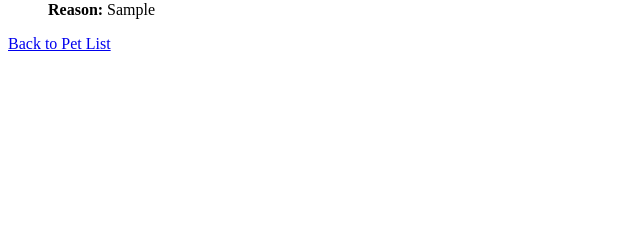
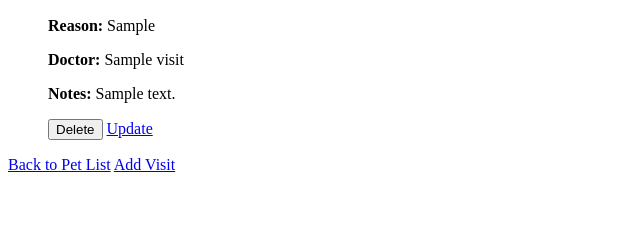
Before and after one commit to andrewreese16/pet-vet-tracker, a Django app: page /pets/1/ in a window 1280 px wide. Shown: the part 216-456 px from the top of the page, without its empty margins (0-640 px from the left). Run offline with Django 5.2, Linux system fonts and the light colour scheme; tables that the repository leaves empty hold one stand-in row (values such as "Sample post").

Commit message:
added the update and delete views

```diff
--- a/pets/forms.py
+++ b/pets/forms.py
@@ -5,5 +5,5 @@ from .models import Visit
 class VisitForm(forms.ModelForm):
     class Meta:
         model = Visit
-        fields = ["reason", "visit_date"]
+        fields = ["reason", "visit_date", "doctor_name", "notes"]
         visit_date = forms.DateField(widget=forms.DateInput(attrs={"type": "date"}))
--- a/pets/models.py
+++ b/pets/models.py
@@ -1,21 +1,25 @@
 from django.db import models
 from django.contrib.auth.models import User
+
 # Create your models here.
 
 
 class Pet(models.Model):
-  name = models.CharField(max_length=100)
-  species = models.CharField(max_length=50)
-  breed = models.CharField(max_length=50, blank=True, null=True)
-  owner = models.ForeignKey(User, on_delete=models.CASCADE)
+    name = models.CharField(max_length=100)
+    species = models.CharField(max_length=50)
+    breed = models.CharField(max_length=50, blank=True, null=True)
+    owner = models.ForeignKey(User, on_delete=models.CASCADE)
 
-  def __str__(self):
-    return self.name
+    def __str__(self):
+        return self.name
+
 
 class Visit(models.Model):
-  pet = models.ForeignKey(Pet, on_delete=models.CASCADE)
-  reason = models.CharField(max_length=255)
-  visit_date = models.DateField()
+    pet = models.ForeignKey(Pet, on_delete=models.CASCADE)
+    reason = models.CharField(max_length=255)
+    visit_date = models.DateField()
+    doctor_name = models.CharField(max_length=100, blank=True, null=True)
+    notes = models.TextField(blank=True, null=True)
 
-  def __str__(self):
-    return f"{self.reason} - {self.pet.name}"
+    def __str__(self):
+        return f"{self.reason} - {self.pet.name}"
--- a/pets/templates/pets/dashboard.html
+++ b/pets/templates/pets/dashboard.html
@@ -2,7 +2,8 @@
 <a href="{% url 'add_pet' %}">Add New Pet</a>
 <ul>
     {% for pet in pets %}
-        <li>{{ pet.name }} ({{ pet.species }})
+        <li>
+            <a href="{% url 'pet_detail' pet.id %}">{{ pet.name }}</a> ({{ pet.species }})
             <a href="{% url 'add_visit' pet.id %}">Add Visit</a>
         </li>
     {% endfor %}
--- a/pets/templates/pets/pet_detail.html
+++ b/pets/templates/pets/pet_detail.html
@@ -10,12 +10,28 @@
     <p><strong>Species:</strong> {{ pet.species }}</p>
     <p><strong>Age:</strong> {{ pet.age }}</p>
 
+    {% if pet.species|lower == "dog" %}
+        <!-- Show delete button only for dogs -->
+        <form action="{% url 'delete_pet' pet.id %}" method="post" style="display:inline;">
+            {% csrf_token %}
+            <button type="submit" onclick="return confirm('Are you sure you want to delete this pet?');">Delete Pet</button>
+        </form>
+    {% endif %}
+
     <h2>Visit History</h2>
     <ul>
         {% for visit in visits %}
             <li>
-                <strong>Date:</strong> {{ visit.date }} <br>
-                <strong>Reason:</strong> {{ visit.reason }}
+                <p><strong>Date:</strong> {{ visit.visit_date }}</p>
+                <p><strong>Reason:</strong> {{ visit.reason }}</p>
+                <p><strong>Doctor:</strong> {{ visit.doctor_name|default:"N/A" }}</p>
+                <p><strong>Notes:</strong> {{ visit.notes|default:"No notes available" }}</p>
+
+                <form action="{% url 'delete_visit' visit.id %}" method="post" style="display:inline;">
+                    {% csrf_token %}
+                    <button type="submit" onclick="return confirm('Are you sure you want to delete this visit?');">Delete</button>
+                </form>
+                <a href="{% url 'update_visit' visit.id %}">Update</a>
             </li>
         {% empty %}
             <li>No visits recorded for this pet yet.</li>
@@ -23,5 +39,6 @@
     </ul>
 
     <a href="{% url 'dashboard' %}">Back to Pet List</a>
+    <a href="{% url 'add_visit' pet.id %}">Add Visit</a>
 </body>
 </html>
--- /dev/null
+++ b/pets/templates/pets/update_visit.html
@@ -0,0 +1,6 @@
+<h1>Update Visit</h1>
+<form method="post">
+    {% csrf_token %}
+    {{ form.as_p }}
+    <button type="submit">Update Visit</button>
+</form>
--- a/pets/urls.py
+++ b/pets/urls.py
@@ -7,4 +7,7 @@ urlpatterns = [
     path("add_pet/", views.add_pet, name="add_pet"),
     path("add_visit/<int:pet_id>/", views.add_visit, name="add_visit"),
     path("pets/<int:pet_id>/", views.pet_detail, name="pet_detail"),
+    path("update_visit/<int:visit_id>/", views.update_visit, name="update_visit"),
+    path("delete_visit/<int:visit_id>/", views.delete_visit, name="delete_visit"),
+    path("delete_pet/<int:pet_id>/", views.delete_pet, name="delete_pet"),
 ]
--- a/pets/views.py
+++ b/pets/views.py
@@ -3,21 +3,24 @@ from .models import Pet, Visit
 from django.contrib.auth.decorators import login_required
 from django.contrib.auth.forms import UserCreationForm
 from .forms import VisitForm
+
 # Create your views here.
 
 
 def signup(request):
-    if request.method == 'POST':
+    if request.method == "POST":
         form = UserCreationForm(request.POST)
         if form.is_valid():
             form.save()
-            return redirect('login')  # Redirect to the login page after successful signup
+            return redirect(
+                "login"
+            )  # Redirect to the login page after successful signup
         else:
             # If the form is invalid, render the same page with errors
-            return render(request, 'registration/signup.html', {'form': form})
+            return render(request, "registration/signup.html", {"form": form})
     else:
         form = UserCreationForm()
-        return render(request, 'registration/signup.html', {'form': form})
+        return render(request, "registration/signup.html", {"form": form})
 
 
 @login_required
@@ -40,20 +43,62 @@ def add_pet(request):
 @login_required
 def add_visit(request, pet_id):
     pet = get_object_or_404(Pet, id=pet_id)
-    if request.method == 'POST':
+    if request.method == "POST":
         form = VisitForm(request.POST)
         if form.is_valid():
             visit = form.save(commit=False)
             visit.pet = pet  # Assign the pet to the visit
             visit.save()
-            return redirect('pet_detail', pet_id=pet.id)  # Redirect after successful form submission
+            return redirect(
+                "pet_detail", pet_id=pet.id
+            )  # Redirect after successful form submission
     else:
         form = VisitForm()
-    return render(request, 'pets/add_visit.html', {'form': form, 'pet': pet})
-
+    return render(request, "pets/add_visit.html", {"form": form, "pet": pet})
 
 
 def pet_detail(request, pet_id):
     pet = get_object_or_404(Pet, id=pet_id)
     visits = pet.visit_set.all()
-    return render(request, 'pets/pet_detail.html', {'pet': pet, 'visits': visits})
+    return render(request, "pets/pet_detail.html", {"pet": pet, "visits": visits})
+
+
+@login_required
+def update_visit(request, visit_id):
+    visit = get_object_or_404(Visit, id=visit_id)
+
+    if request.method == "POST":
+        form = VisitForm(request.POST, instance=visit)
+        if form.is_valid():
+            form.save()
+            return redirect('pet_detail', pet_id=visit.pet.id)  # Redirect to the pet detail page
+    else:
+        form = VisitForm(instance=visit)
+
+    return render(request, 'pets/update_visit.html', {'form': form, 'visit': visit})
+
+
+
+@login_required
+def delete_visit(request, visit_id):
+    visit = get_object_or_404(Visit, id=visit_id)
+    pet_id = visit.pet.id
+    visit.delete()
+    return redirect("pet_detail", pet_id=pet_id)
+
+
+@login_required
+def delete_pet(request, pet_id):
+    pet = get_object_or_404(Pet, id=pet_id, owner=request.user)
+    if pet.species.lower() == "dog":
+        pet.delete()
+        return redirect("dashboard")
+    else:
+        return render(
+            request,
+            "pets/pet_delete.html",
+            {
+                "pet": pet,
+                "error_message": "Only dogs can ve deleted.",
+            },
+        )
```
Also changed, not shown: pets/templates/pets/add_visit.html (+7 -4 lines), pets/templates/pets/delete_pet.html (added, +7 -0 lines), pets/templates/pets/delete_visit.html (added, +7 -0 lines), pets/migrations/0003_visit_doctor_name_visit_notes.py (added), 1 other file.
